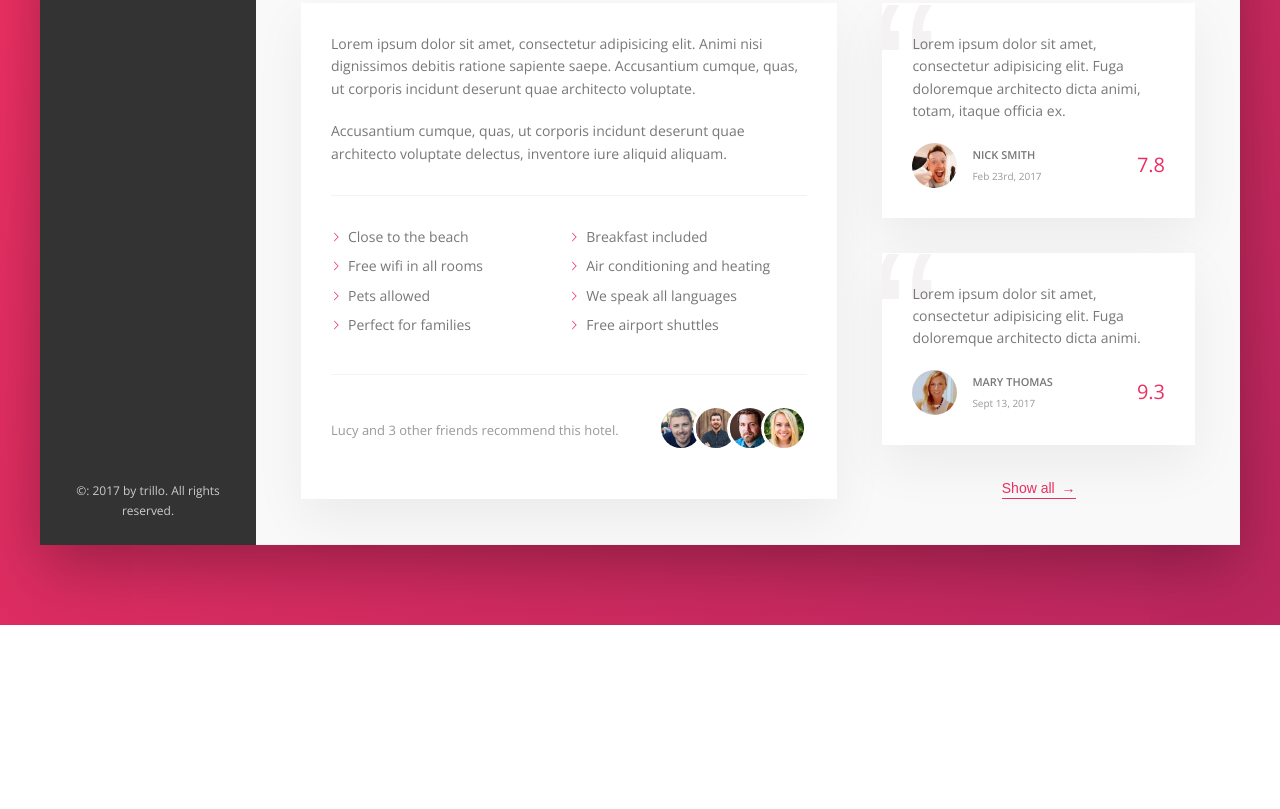
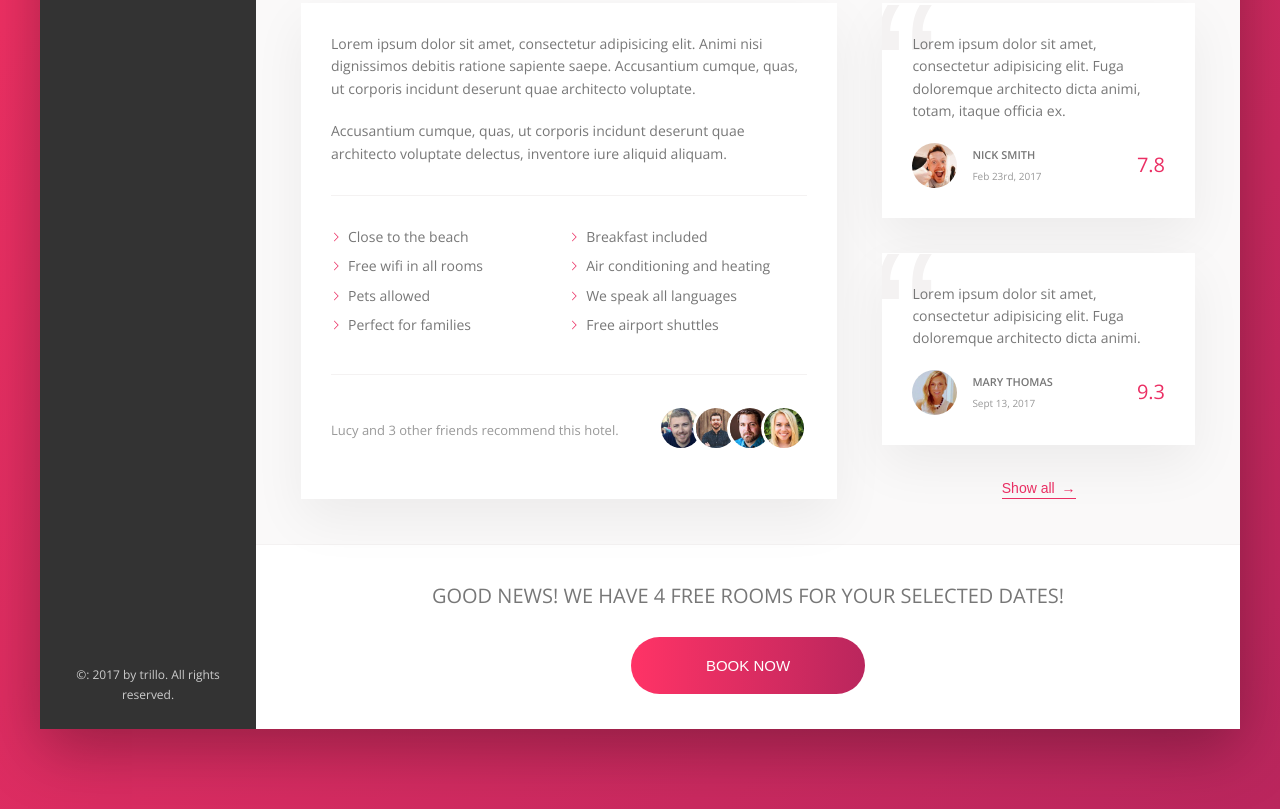
Before and after one commit to codecamjam/advanced-css-course, a website: page Trillo/index.html in a window 1280 px wide. Shown: the part 644-1453 px from the top of the page. Before the commit the page ends 1269 px from the top, so only its background shows below. Drawn offline with nearby package versions, Linux system fonts and the light colour scheme.

Commit message:
l85 building the cta section

```diff
--- a/Trillo/index.html
+++ b/Trillo/index.html
@@ -244,6 +244,15 @@
               <button class="btn-inline">Show all <span>&rarr;</span></button>
             </div>
           </div>
+          <div class="cta">
+            <h2 class="cta__book-now">
+              Good news! We have 4 free rooms for your selected dates!
+            </h2>
+            <button class="btn">
+              <span class="btn__visible">Book now</span>
+              <span class="btn__invisible">Only 4 rooms left</span>
+            </button>
+          </div>
         </main>
       </div>
     </div>
--- a/Trillo/sass/_components.scss
+++ b/Trillo/sass/_components.scss
@@ -442,3 +442,74 @@
     z-index: 1;
   }
 }
+
+////////////////////////////////////////////////////
+//CALL TO ACTION
+.cta {
+  padding: 3.5rem 0;
+  text-align: center;
+
+  &__book-now {
+    font-size: 2rem;
+    font-weight: 300;
+    text-transform: uppercase;
+    margin-bottom: 2.5rem;
+  }
+}
+////////////////////////////////////////////////////
+//BTN
+.btn {
+  font-size: 1.5rem;
+  font-weight: 300;
+  text-transform: uppercase;
+  border-radius: 100px;
+  border: none;
+  background-image: linear-gradient(
+    to right,
+    var(--color-primary-light),
+    var(--color-primary-dark)
+  );
+  color: #fff;
+  position: relative;
+  overflow: hidden;
+  cursor: pointer;
+
+  & > * {
+    display: inline-block;
+    height: 100%;
+    width: 100%;
+    transition: all 0.2s;
+  }
+
+  &__visible {
+    padding: 2rem 7.5rem;
+  }
+
+  &__invisible {
+    position: absolute;
+    padding: 2rem 0;
+    left: 0;
+    top: -100%;
+  }
+
+  &:hover {
+    background-image: linear-gradient(
+      to left,
+      var(--color-primary-light),
+      var(--color-primary-dark)
+    );
+  }
+
+  &:hover &__visible {
+    transform: translateY(100%);
+  }
+
+  &:hover &__invisible {
+    top: 0;
+  }
+
+  &:focus {
+    outline: none;
+    animation: pulsate 1s infinite;
+  }
+}
```
Also changed, not shown: Trillo/css/style.comp.css.
